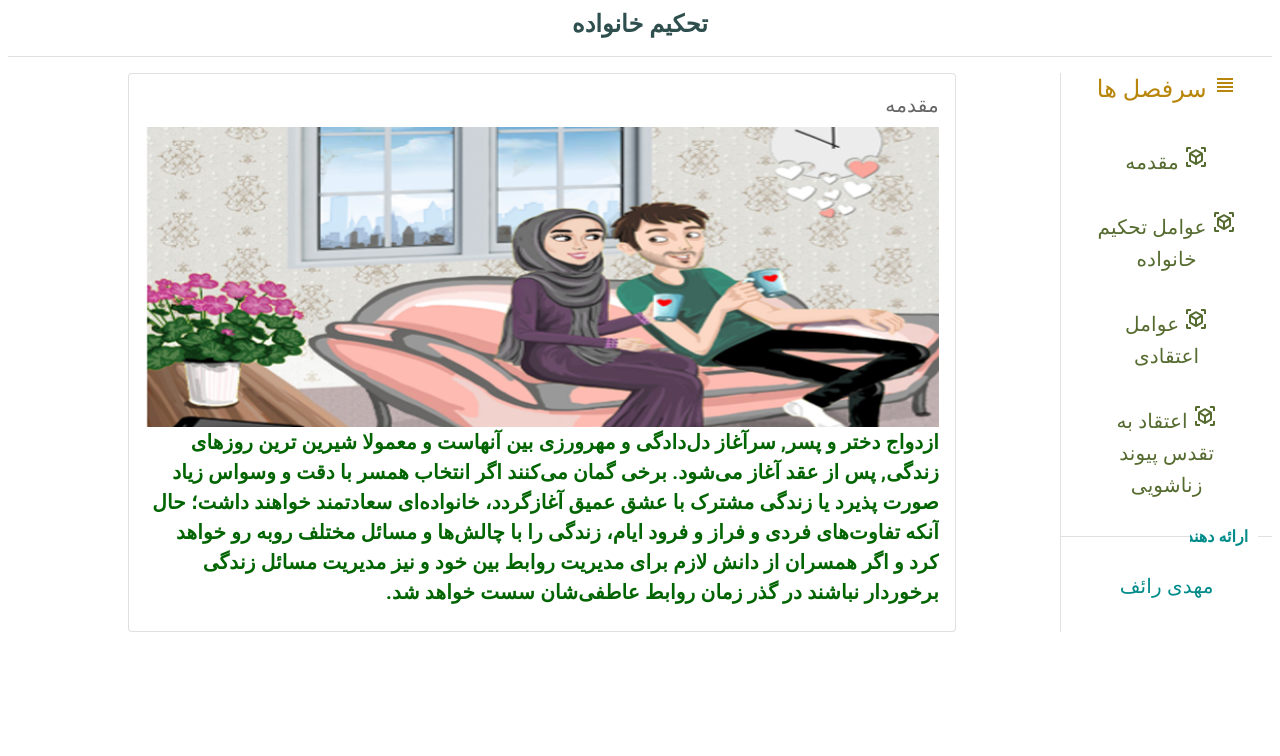
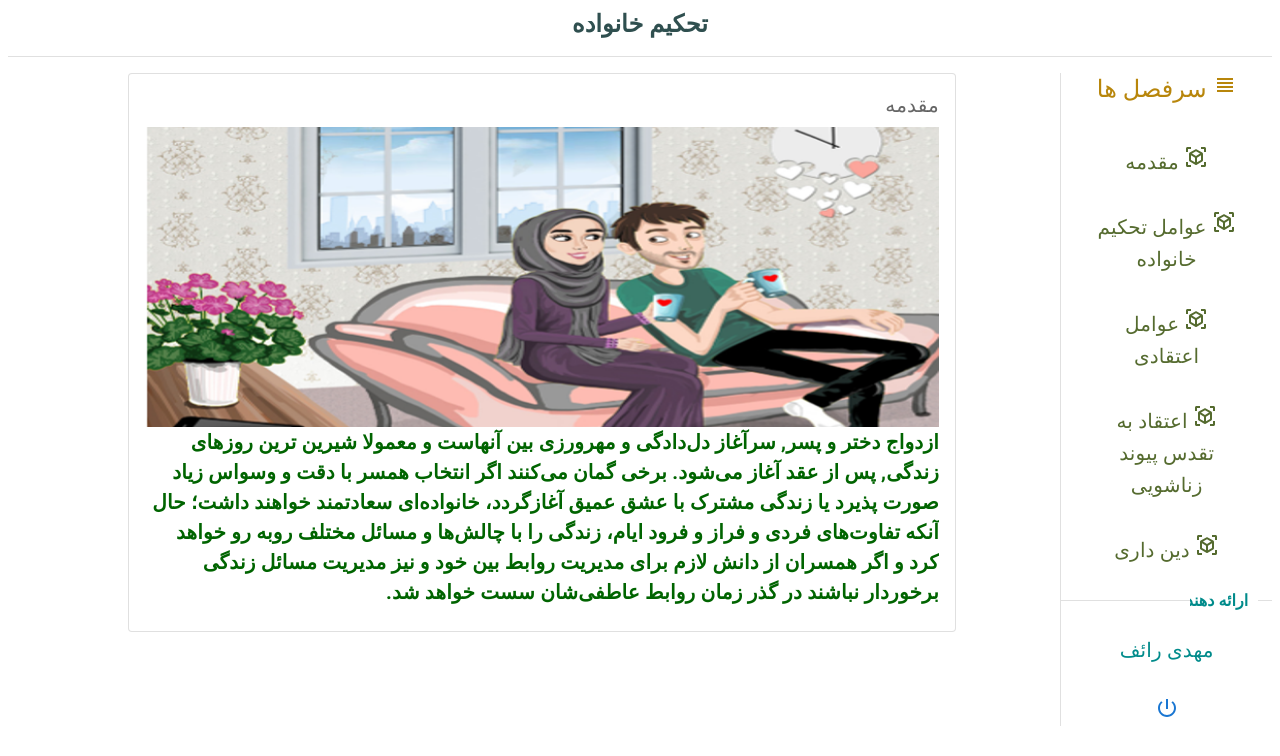
Before and after one commit to MahdiR1999/Danesh_Khanevade, a React (Vite) app: page / in a window 1280 px wide. Shown: the top 756 px of the page. Built offline with nearby package versions, Linux system fonts and the light colour scheme.

Commit message:
Update App.jsx

```diff
--- a/src/App.jsx
+++ b/src/App.jsx
@@ -11,8 +11,7 @@ import Vefagh from "./Pages/Vefagh";
 import Tasir from "./Pages/Tasir";
 import Nezarat from "./Pages/Nezarat";
 import Sherkat from "./Pages/Sherkat";
-
-
+import PowerSettingsNewIcon from '@mui/icons-material/PowerSettingsNew';
 
 const headlines = [
   {name:'مقدمه',href:'',component:<Intro/>,index:true},
@@ -46,7 +45,7 @@ function App() {
           <Typography sx={{'color':'darkgoldenrod'}} variant="h5"><ViewHeadlineIcon/> سرفصل ها</Typography>
         </Grid>
         <Grid sx={{'mt':2,'textAlign':'center'}} item xl={12} lg={12} md={12} sm={12} xs={12}>
-          <List sx={{'maxHeight':390,'overflowY':'auto'}}>
+          <List sx={{'maxHeight':430,'overflowY':'auto'}}>
             {headlines.map((val,index)=>{
               return <ListItem key={index} sx={{'textAlign':'center','justifyContent':'center','mx':'auto'}}>
                 <ListItemButton onClick={goTo(val.href)} sx={{'textAlign':'center','justifyContent':'center','mx':'auto'}}>
@@ -56,8 +55,15 @@ function App() {
             })}
           </List>
         </Grid>
-        <Divider sx={{'fontWeight':'bolder','color':'darkcyan'}} textAlign="left">ارائه دهنده</Divider>
+        <Divider sx={{'fontWeight':'bolder','color':'darkcyan','mt':3}} textAlign="left">ارائه دهنده</Divider>
         <Typography sx={{'textAlign':'center','mt':3,'color':'darkcyan'}} variant="h6">مهدی رائف</Typography>
+        <Grid item sx={{'mx':'auto','justifyContent':'center','textAlign':'center'}}>
+          <Button onClick={()=>{
+            window.close();
+          }} color="primary" sx={{'textAlign':'center','fontWeight':'bold','justifyContent':'center','mt':3}}>
+            <PowerSettingsNewIcon/>
+          </Button>
+        </Grid>
       </Grid>
       <Grid sx={{'mt':2}} item xl={1} lg={1} md={1} sm={1} xs={1}>
         <Divider orientation="vertical"/>
```
